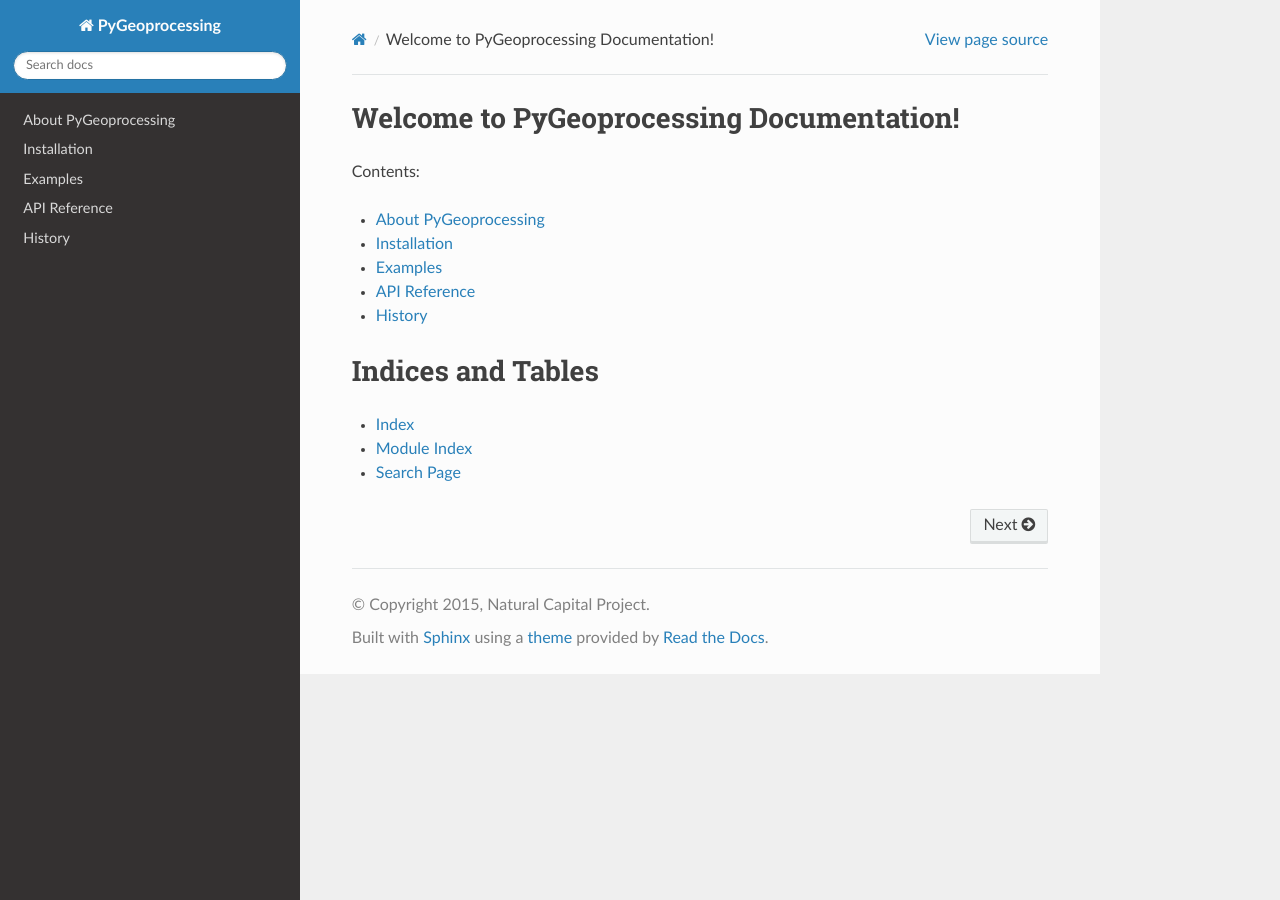
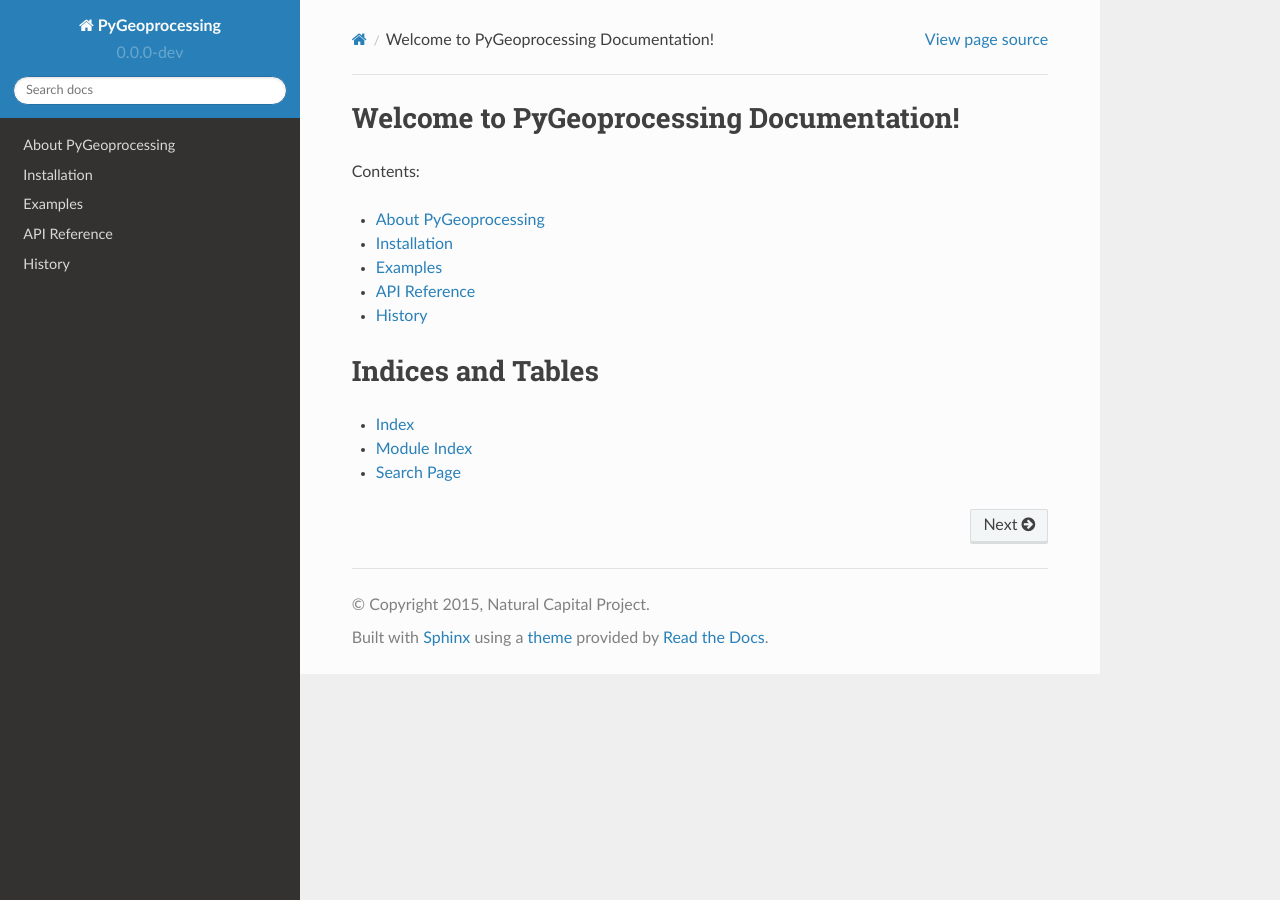
Before and after one commit to hkotaro1215/pygeoprocessing, a Sphinx documentation site: the page built from docs/index.rst, in a window 1280 px wide. Built offline with Sphinx 7.4.7 and the Read the Docs theme 2.0.0, drawn with Linux system fonts in a browser that asks for light colours.

Commit message:
conf.py edited online with Bitbucket

```diff
--- a/docs/conf.py
+++ b/docs/conf.py
@@ -67,9 +67,9 @@ copyright = u'2015, Natural Capital Project'
 # the built documents.
 #
 # The short X.Y version.
-# version = pygeoprocessing.__version__
+version = '0.0.0-dev'  # pygeoprocessing.__version__
 # The full version, including alpha/beta/rc tags.
-# release = pygeoprocessing.__version__
+release = '0.0.0-dev'  # pygeoprocessing.__version__
 
 # The language for content autogenerated by Sphinx. Refer to documentation
 # for a list of supported languages.
```
